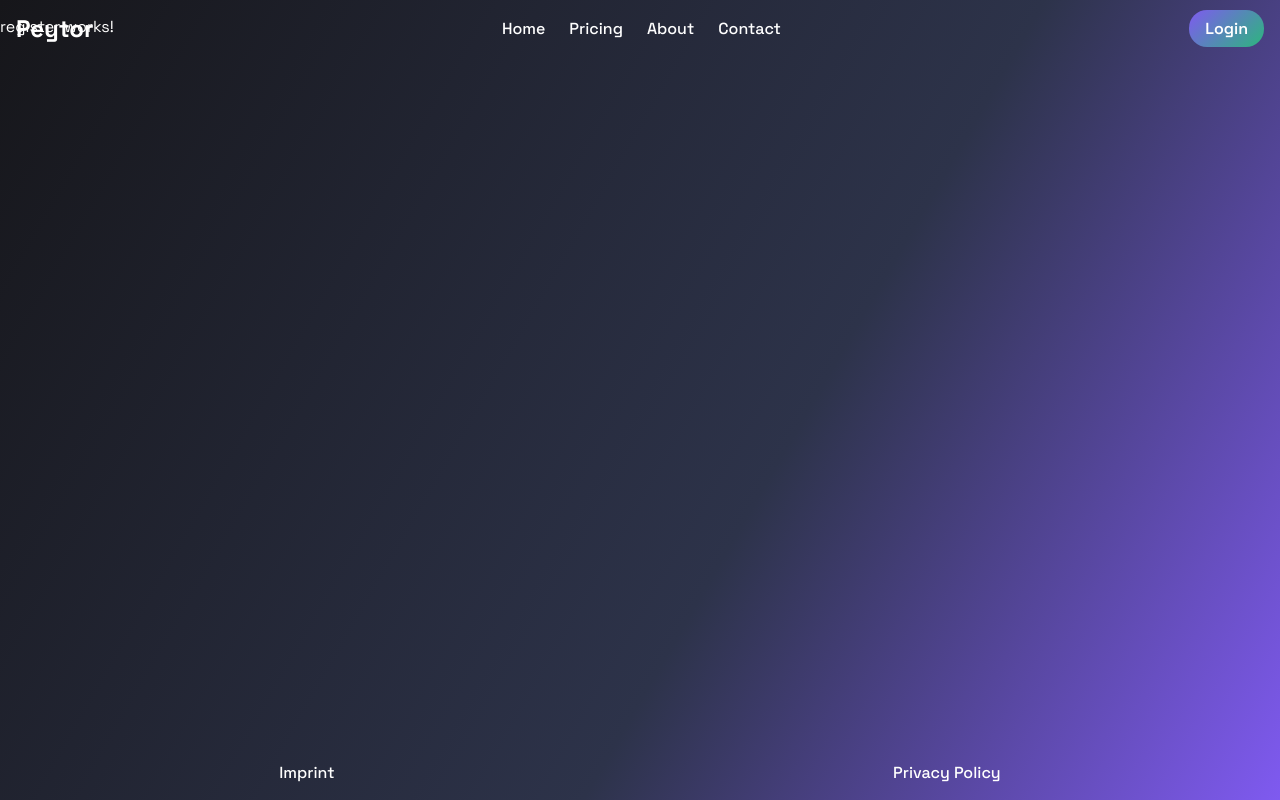
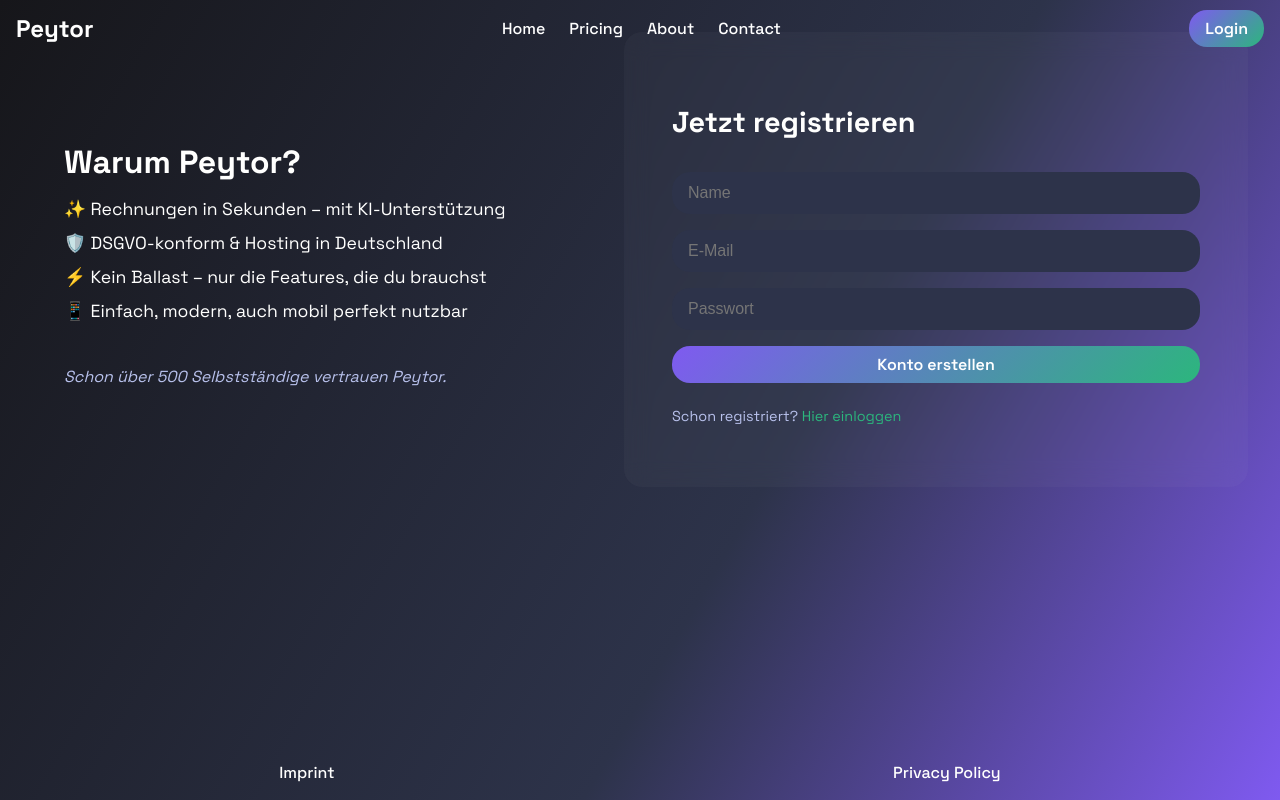
Before and after one commit to M1roel/Peytor, an Angular app: page /register in a window 1280 px wide. Built offline with nearby package versions, Linux system fonts and the light colour scheme.

Commit message:
feat: Register Componente eingerichtet

```diff
--- a/src/app/features/auth/register/register.component.html
+++ b/src/app/features/auth/register/register.component.html
@@ -1 +1,27 @@
-<p>register works!</p>
+<div class="register-container">
+    <div class="register-info">
+      <h2>Warum Peytor?</h2>
+      <ul>
+        <li>✨ Rechnungen in Sekunden – mit KI-Unterstützung</li>
+        <li>🛡️ DSGVO-konform & Hosting in Deutschland</li>
+        <li>⚡ Kein Ballast – nur die Features, die du brauchst</li>
+        <li>📱 Einfach, modern, auch mobil perfekt nutzbar</li>
+      </ul>
+      <p class="extra">Schon über 500 Selbstständige vertrauen Peytor.</p>
+    </div>
+
+    <!-- Rechte Seite: Formular -->
+    <div class="register-form">
+      <h2>Jetzt registrieren</h2>
+      <form (ngSubmit)="onSubmit()">
+        <input type="text" formControlName="name" placeholder="Name" />
+        <input type="email" formControlName="email" placeholder="E-Mail" />
+        <input type="password" formControlName="password" placeholder="Passwort" />
+        <a type="submit" class="button-primary">Konto erstellen</a>
+      </form>
+      <p class="login-hint">
+        Schon registriert?
+        <a routerLink="/login">Hier einloggen</a>
+      </p>
+    </div>
+  </div>
--- a/src/app/features/auth/register/register.component.scss
+++ b/src/app/features/auth/register/register.component.scss
@@ -0,0 +1,100 @@
+@use '../../../../styles/variables.scss' as v;
+@use '../../../../styles/mixins.scss' as m;
+@use "sass:color";
+
+.register-container {
+  @include m.flexBox();
+  height: 50h;
+  color: v.$text-primary;
+  padding: 2rem;
+
+  @media (max-width: 768px) {
+    flex-direction: column;
+    padding: 1rem;
+  }
+}
+
+.register-info {
+  flex: 1;
+  padding: 2rem;
+  display: flex;
+  flex-direction: column;
+  justify-content: center;
+
+  h2 {
+    font-size: 2rem;
+    margin-bottom: 1rem;
+  }
+
+  ul {
+    list-style: none;
+    padding: 0;
+    margin: 0;
+
+    li {
+      margin-bottom: 0.75rem;
+      font-size: 1.1rem;
+    }
+  }
+
+  .extra {
+    margin-top: 2rem;
+    font-style: italic;
+    color: v.$text-secondary;
+  }
+}
+
+.register-form {
+  flex: 1;
+  background: rgba(255, 255, 255, 0.03);
+  backdrop-filter: blur(12px);
+  padding: 3rem;
+  border-radius: v.$radius;
+  display: flex;
+  flex-direction: column;
+  justify-content: center;
+
+  h2 {
+    margin-bottom: 2rem;
+    font-size: 1.8rem;
+  }
+
+  form {
+    display: flex;
+    flex-direction: column;
+    gap: 1rem;
+
+    input {
+      padding: 0.75rem 1rem;
+      border-radius: v.$radius;
+      border: none;
+      background: v.$surface;
+      color: v.$text-primary;
+      font-size: 1rem;
+
+      &:focus {
+        outline: 2px solid v.$accent;
+      }
+    }
+
+    a {
+        text-align: center;
+      margin: 0 !important;
+    }
+  }
+
+  .login-hint {
+    margin-top: 1.5rem;
+    font-size: 0.9rem;
+    color: v.$text-secondary;
+
+    a {
+      color: v.$accent;
+      text-decoration: none;
+
+      &:hover {
+        text-decoration: underline;
+      }
+    }
+  }
+}
--- a/src/app/features/auth/register/register.component.ts
+++ b/src/app/features/auth/register/register.component.ts
@@ -1,4 +1,5 @@
 import { Component } from '@angular/core';
+import { Validators } from '@angular/forms';
 
 @Component({
   selector: 'app-register',
@@ -8,4 +9,7 @@ import { Component } from '@angular/core';
 })
 export class RegisterComponent {
 
+  onSubmit(){
+
+  }
 }
--- a/src/app/features/landing/home/home.component.scss
+++ b/src/app/features/landing/home/home.component.scss
@@ -4,7 +4,7 @@
 .home-section {
     position: relative;
     width: 100%;
-    height: calc(100vh - 112px);
+    height: 100vh;
     overflow: hidden;
 
     canvas {
@@ -24,4 +24,8 @@
       padding: v.$spacing-md;
       text-align: center;
     }
+
+    .cta{
+      margin-top: 20px;
+    }
 }
--- a/src/app/shared/footer/footer.component.scss
+++ b/src/app/shared/footer/footer.component.scss
@@ -5,7 +5,10 @@ footer {
   @include m.flexBox(row, space-around, center);
   width: 100%;
   height: 56px;
-  /*background: rgba(22, 22, 26, 0.4);
+  position: absolute;
+  bottom: 0;
+  left: 0;
+   /*background: rgba(22, 22, 26, 0.4);
   backdrop-filter: blur(6px);
   border-top: 1px solid rgba(255, 255, 255, 0.1);*/
 }
```
Also changed, not shown: src/styles.scss (+23 -17 lines).
